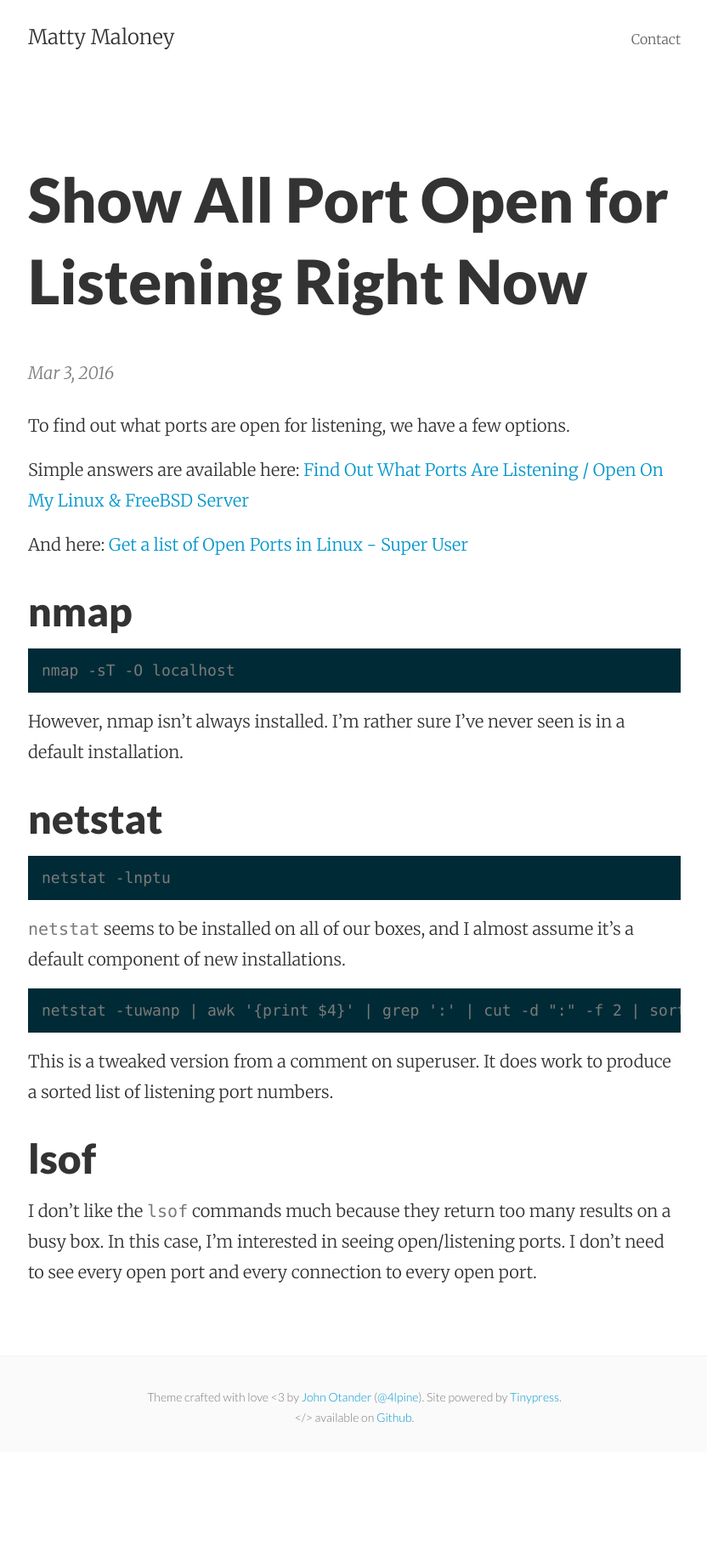
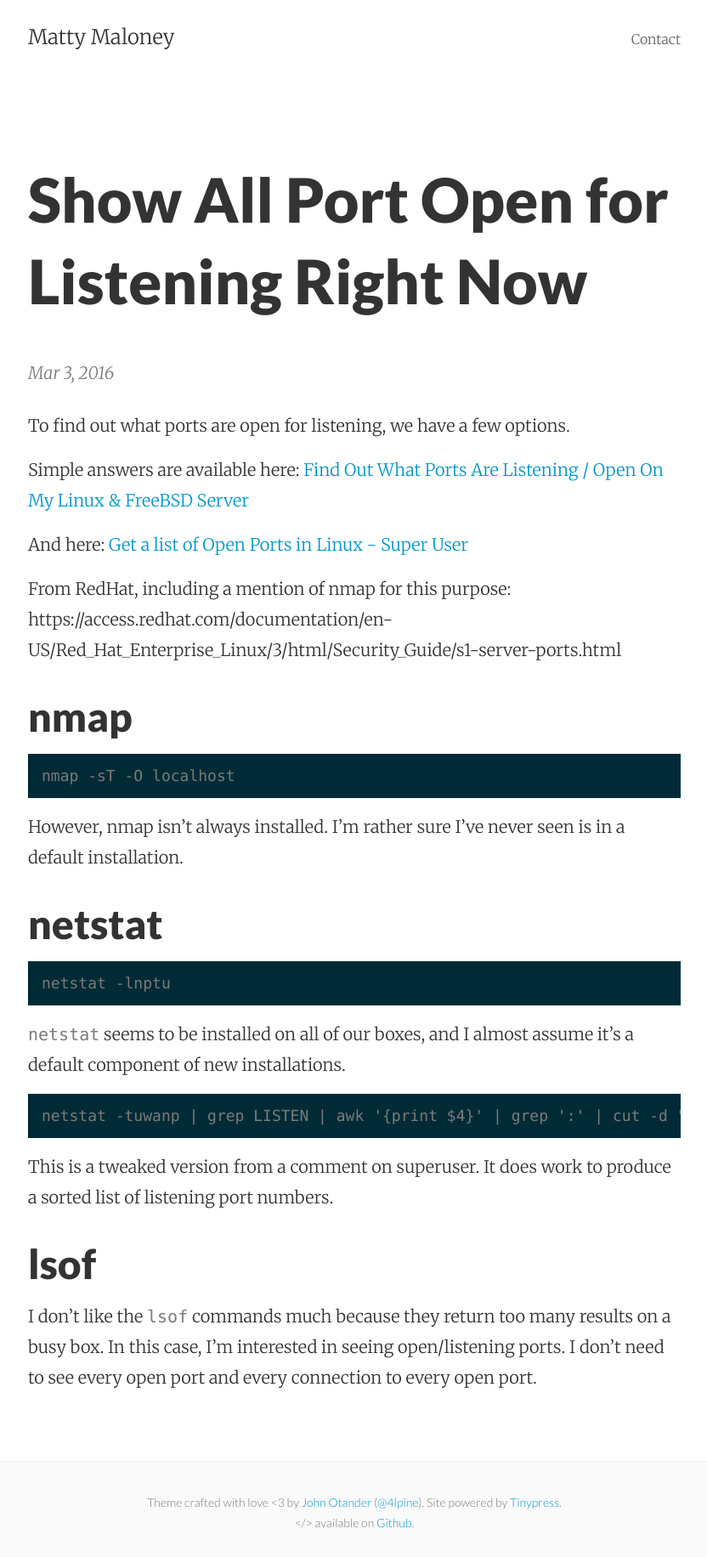
Before and after one commit to mattymaloney/mattymaloney.github.io, a Jekyll site: the page built from _posts/2016-03-03-find-open-listening-ports.md, in a window 1280 px wide. Shown: the whole page at 85% size, without its empty margins (223-1055 px from the left). Built offline with Jekyll 4.4.1, drawn with Linux system fonts in a browser that asks for light colours; before the commit the page ends 1708 px from its top, so only the background shows below that.

Commit message:
Created 2016-03-03-find-open-listening-ports.md

````diff
--- a/_posts/2016-03-03-find-open-listening-ports.md
+++ b/_posts/2016-03-03-find-open-listening-ports.md
@@ -9,6 +9,8 @@ To find out what ports are open for listening, we have a few options.
 Simple answers are available here: [Find Out What Ports Are Listening / Open On My Linux & FreeBSD Server](http://www.cyberciti.biz/faq/how-do-i-find-out-what-ports-are-listeningopen-on-my-linuxfreebsd-server/)
 
 And here: [Get a list of Open Ports in Linux - Super User](http://superuser.com/questions/529830/get-a-list-of-open-ports-in-linux)
+
+From RedHat, including a mention of nmap for this purpose: https://access.redhat.com/documentation/en-US/Red_Hat_Enterprise_Linux/3/html/Security_Guide/s1-server-ports.html
 
 
 ## nmap
@@ -29,7 +31,7 @@ netstat -lnptu
 `netstat` seems to be installed on all of our boxes, and I almost assume it's a default component of new installations.
 
 ```
-netstat -tuwanp | awk '{print $4}' | grep ':' | cut -d ":" -f 2 | sort -n | uniq
+netstat -tuwanp | grep LISTEN | awk '{print $4}' | grep ':' | cut -d ":" -f 2 | sort -n | uniq
 ```
 
 This is a tweaked version from a comment on superuser. It does work to produce a sorted list of listening port numbers.
````
